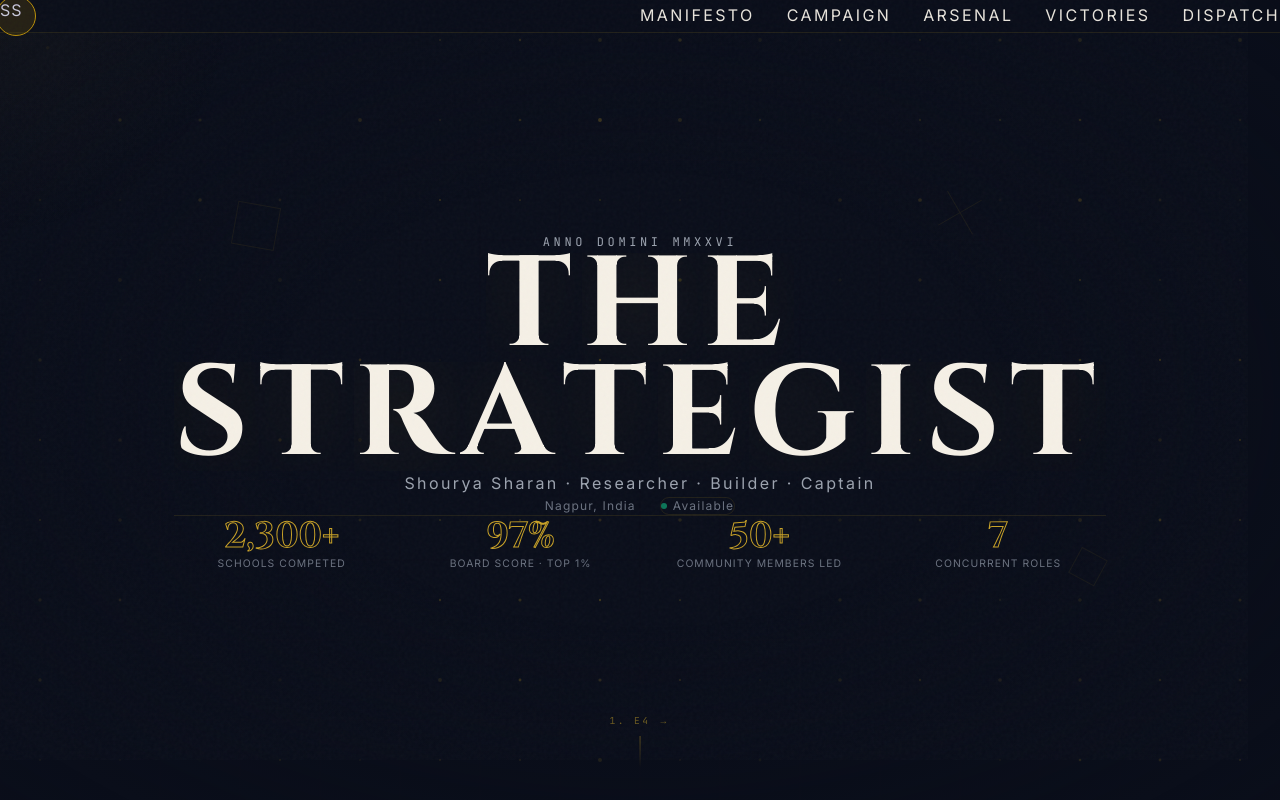
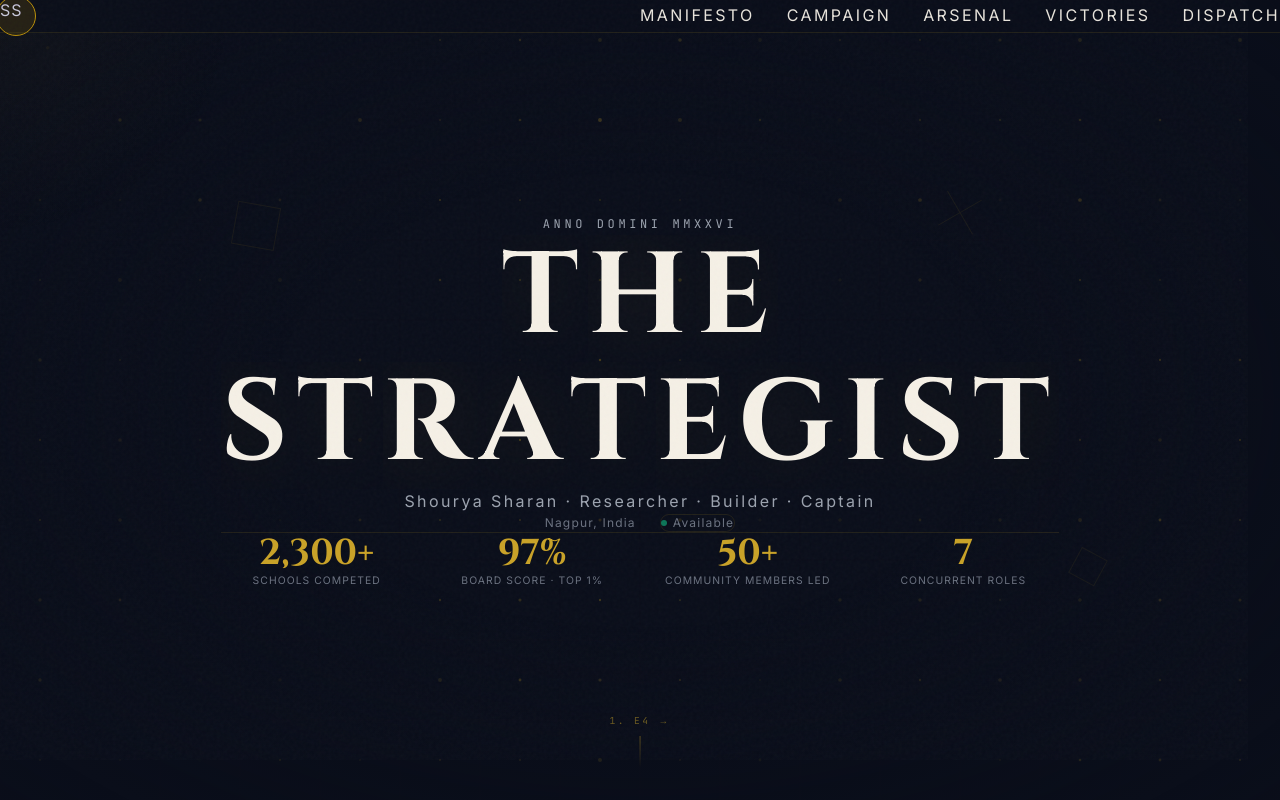
Before and after one commit to shouryasharan7-netizen/shourya-portfolio, a Next.js app: page / in a window 1280 px wide. Both pictures are taken after a click on the button "SS". Shown: the top 800 px of the page. Built offline with nearby package versions, Linux system fonts and the light colour scheme.

Commit message:
Fix Hero text wrapping and layout overlaps

```diff
--- a/src/components/sections/Hero.tsx
+++ b/src/components/sections/Hero.tsx
@@ -220,7 +220,7 @@ export function Hero() {
 
         {/* THE STRATEGIST */}
         <h1
-          className="text-[clamp(3.5rem,10vw,10rem)] font-bold tracking-[0.08em] leading-[0.85] mb-6"
+          className="text-[clamp(2.5rem,9vw,8rem)] font-bold tracking-[0.08em] leading-[1.1] mb-6 whitespace-nowrap"
           style={{
             fontFamily: "var(--font-cinzel)",
             color: "var(--color-ivory)",
@@ -233,7 +233,7 @@ export function Hero() {
         </h1>
 
         {/* Subtitle typewriter */}
-        <div className="mb-8">
+        <div className="mb-8 mt-4">
           <Typewriter
             text="Shourya Sharan · Researcher · Builder · Captain"
             className="text-sm md:text-base tracking-[0.15em] text-[var(--color-muted)]"
@@ -244,7 +244,7 @@ export function Hero() {
 
         {/* Location + Available */}
         <motion.div
-          className="flex items-center justify-center gap-6 text-xs text-[var(--color-muted-dark)] tracking-[0.1em]"
+          className="flex items-center justify-center gap-6 text-xs text-[var(--color-muted-dark)] tracking-[0.1em] mb-8"
           initial={{ opacity: 0, y: 10 }}
           animate={{ opacity: 1, y: 0 }}
           transition={{ delay: 2.5, duration: 0.6 }}
@@ -258,7 +258,7 @@ export function Hero() {
 
         {/* Stats */}
         <motion.div
-          className="grid grid-cols-2 md:grid-cols-4 gap-6 mt-16 pt-8 border-t border-[var(--color-rule)]"
+          className="grid grid-cols-2 md:grid-cols-4 gap-6 mt-12 pt-8 border-t border-[var(--color-rule)]"
           initial={{ opacity: 0, y: 20 }}
           animate={{ opacity: 1, y: 0 }}
           transition={{ delay: 3, duration: 0.6 }}
@@ -271,10 +271,9 @@ export function Hero() {
           ].map((stat, i) => (
             <div key={i} className="text-center">
               <div
-                className="text-3xl md:text-4xl font-bold text-transparent"
+                className="text-3xl md:text-4xl font-bold text-[var(--color-gold)]"
                 style={{
                   fontFamily: "var(--font-cinzel)",
-                  WebkitTextStroke: "1px var(--color-gold)",
                 }}
               >
                 <AnimatedCounter
```
